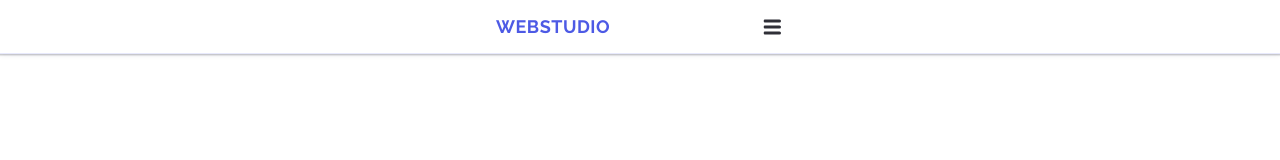
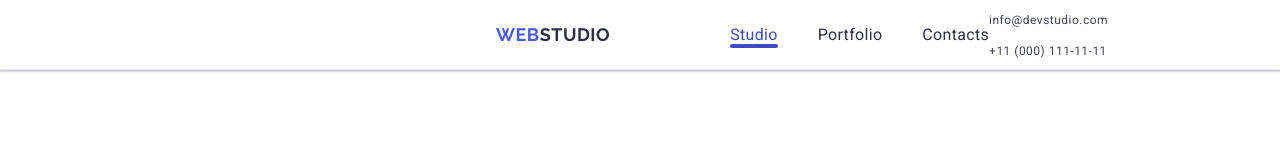
Before and after one commit to kostia-chernishevich/goit-markup-hw-06, a plain HTML site: page index.html in a window 1280 px wide. Drawn offline with nearby package versions, Linux system fonts and the light colour scheme.

Commit message:
add index file

```diff
--- a/css/styles.css
+++ b/css/styles.css
@@ -16,6 +16,9 @@ img {
   display: block;
   max-width: 100%;
   height: auto;
+}
+button {
+  cursor: pointer;
 }
 h1,
 h2,
@@ -82,3 +85,90 @@ p {
   display: block;
   fill: #2f2f37;
 }
+@media screen and (min-width: 768px) {
+  .burger-btn {
+    display: none;
+  }
+  .nav-logo {
+    font-family: "Raleway", sans-serif;
+    font-weight: 700;
+    font-size: 18px;
+    line-height: 1.17;
+    letter-spacing: 0.03em;
+    text-transform: uppercase;
+    color: #4d5ae5;
+    display: block;
+    align-items: center;
+    justify-content: flex-start;
+    flex-direction: row;
+    gap: 0px;
+    padding: 24px 0;
+    margin-right: 120px;
+  }
+  .nav {
+    display: flex;
+    align-items: center;
+  }
+  .nav-list {
+    display: flex;
+    align-items: center;
+    flex-direction: row;
+    gap: 40px;
+  }
+  .nav-link {
+    font-weight: 500;
+    font-size: 16px;
+    line-height: 1.5;
+    letter-spacing: 0.02em;
+    color: #2e2f42;
+    display: block;
+  }
+  .aktive-link {
+    position: relative;
+    color: #404bbf;
+  }
+
+  .aktive-link::after {
+    content: "";
+    display: inline-block;
+    border-radius: 2px;
+    width: 100%;
+    height: 4px;
+    background-color: #404bbf;
+    position: absolute;
+    bottom: -1px;
+    left: 0;
+    transition: color 250ms cubic-bezier(0.4, 0, 0.2, 1);
+  }
+
+  .span {
+    color: #2e2f42;
+  }
+
+  .nav-link:hover,
+  .nav-link:focus {
+    background-color: #404bbf;
+    color: #404bbf;
+    transition-duration: 250ms;
+    transition-timing-function: cubic-bezier(0.4, 0, 0.2, 1);
+  }
+
+  .address {
+    font-style: normal;
+    display: block;
+    margin-left: auto;
+  }
+  .address-list {
+    display: flex;
+    flex-direction: column;
+    gap: 12px;
+  }
+  .address-link {
+    font-weight: 400;
+    font-size: 12px;
+    line-height: 1.17;
+    letter-spacing: 0.04em;
+    color: #434455;
+    transition: color 250ms cubic-bezier(0.4, 0, 0.2, 1);
+  }
+}
```
